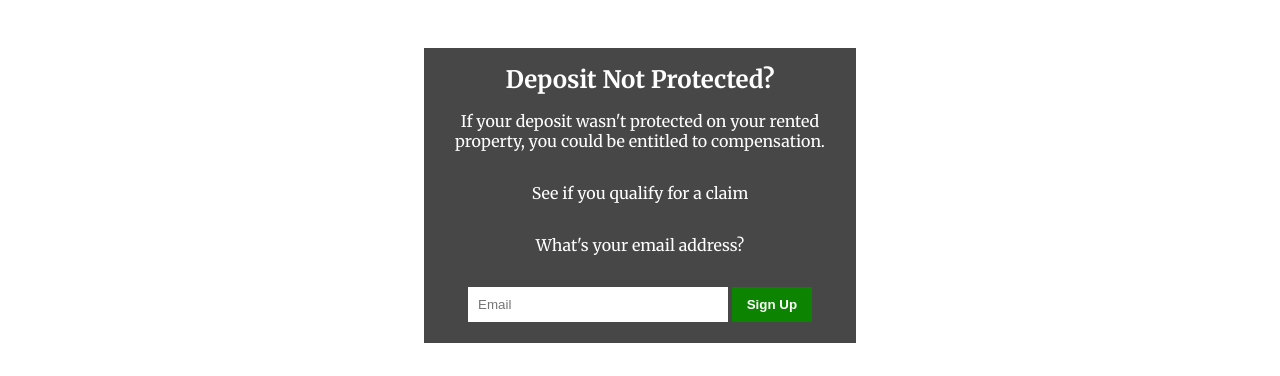
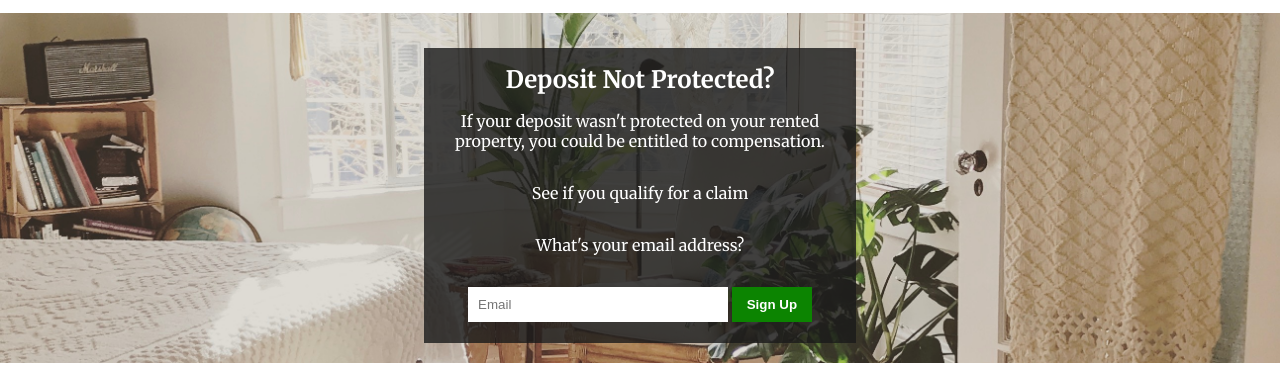
Before and after one commit to rhovell/Activewin, a plain HTML site: page index.html in a window 1280 px wide. Shown: the part 163-539 px from the top of the page. Drawn offline with Linux system fonts and the light colour scheme.

Commit message:
Correct background img url

```diff
--- a/css/normalise.css
+++ b/css/normalise.css
@@ -76,7 +76,7 @@ main area styling
 .form-container {
   width: 100%;
   height: 350px;
-  background-image: url(img/hero-bg.jpg);
+  background-image: url(/Activewin/img/hero-bg.jpg);
   background-size: cover;
   background-position: center;
 }
```
